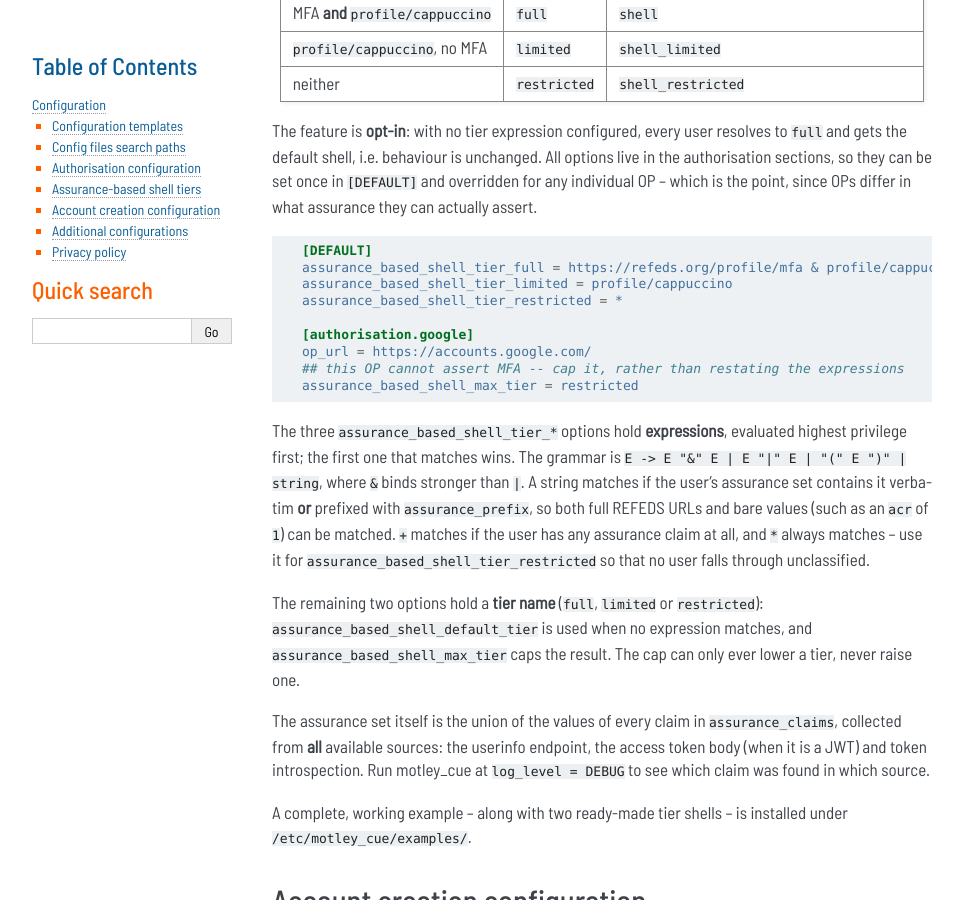
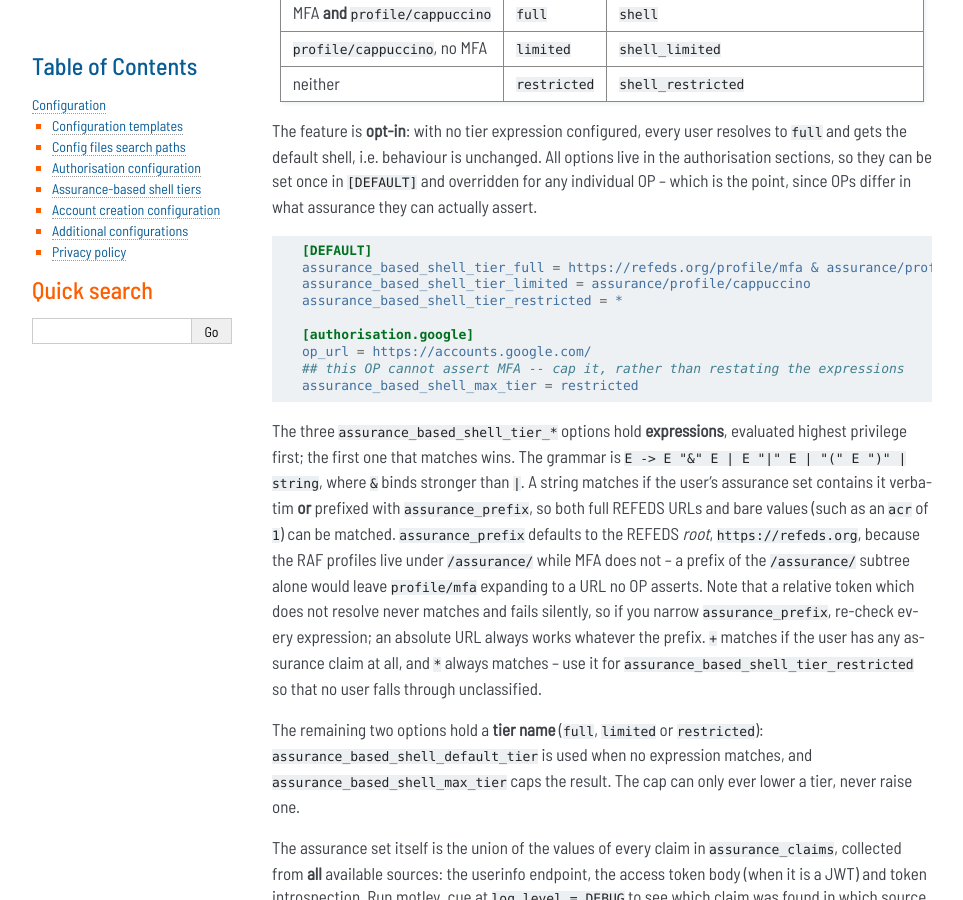
Before and after one commit to dianagudu/motley_cue, a Sphinx documentation site: the page built from doc/source/configuration.rst, in a window 1280 px wide and 900 px high, scrolled down 2774 px. Shown: the whole window, without its empty margins (148-1111 px from the left). Built offline with Sphinx 7.4.7, drawn with Linux system fonts in a browser that asks for light colours; pages that are not in the unit, such as notebooks, are missing from menus; some of the changed text lies outside the part shown.

Commit message:
change default assurance prefix

```diff
--- a/doc/source/configuration.rst
+++ b/doc/source/configuration.rst
@@ -99,7 +99,7 @@ Below, a configuration block for one OP with default values.
     authorised_admins = []
 
     ## assurance-based shell tiers (opt-in, see below)
-    assurance_prefix = https://refeds.org/assurance/
+    assurance_prefix = https://refeds.org
     assurance_claims = [assurance, eduperson_assurance, acr]
     assurance_based_shell_tier_full =
     assurance_based_shell_tier_limited =
@@ -143,8 +143,8 @@ The feature is **opt-in**: with no tier expression configured, every user resolv
 .. code-block:: ini
 
     [DEFAULT]
-    assurance_based_shell_tier_full = https://refeds.org/profile/mfa & profile/cappuccino
-    assurance_based_shell_tier_limited = profile/cappuccino
+    assurance_based_shell_tier_full = https://refeds.org/profile/mfa & assurance/profile/cappuccino
+    assurance_based_shell_tier_limited = assurance/profile/cappuccino
     assurance_based_shell_tier_restricted = *
 
     [authorisation.google]
@@ -152,7 +152,7 @@ The feature is **opt-in**: with no tier expression configured, every user resolv
     ## this OP cannot assert MFA -- cap it, rather than restating the expressions
     assurance_based_shell_max_tier = restricted
 
-The three ``assurance_based_shell_tier_*`` options hold **expressions**, evaluated highest privilege first; the first one that matches wins. The grammar is ``E -> E "&" E | E "|" E | "(" E ")" | string``, where ``&`` binds stronger than ``|``. A string matches if the user's assurance set contains it verbatim **or** prefixed with ``assurance_prefix``, so both full REFEDS URLs and bare values (such as an ``acr`` of ``1``) can be matched. ``+`` matches if the user has any assurance claim at all, and ``*`` always matches -- use it for ``assurance_based_shell_tier_restricted`` so that no user falls through unclassified.
+The three ``assurance_based_shell_tier_*`` options hold **expressions**, evaluated highest privilege first; the first one that matches wins. The grammar is ``E -> E "&" E | E "|" E | "(" E ")" | string``, where ``&`` binds stronger than ``|``. A string matches if the user's assurance set contains it verbatim **or** prefixed with ``assurance_prefix``, so both full REFEDS URLs and bare values (such as an ``acr`` of ``1``) can be matched. ``assurance_prefix`` defaults to the REFEDS *root*, ``https://refeds.org``, because the RAF profiles live under ``/assurance/`` while MFA does not -- a prefix of the ``/assurance/`` subtree alone would leave ``profile/mfa`` expanding to a URL no OP asserts. Note that a relative token which does not resolve never matches and fails silently, so if you narrow ``assurance_prefix``, re-check every expression; an absolute URL always works whatever the prefix. ``+`` matches if the user has any assurance claim at all, and ``*`` always matches -- use it for ``assurance_based_shell_tier_restricted`` so that no user falls through unclassified.
 
 The remaining two options hold a **tier name** (``full``, ``limited`` or ``restricted``): ``assurance_based_shell_default_tier`` is used when no expression matches, and ``assurance_based_shell_max_tier`` caps the result. The cap can only ever lower a tier, never raise one.
 
```
Also changed, not shown: 4 other files.
